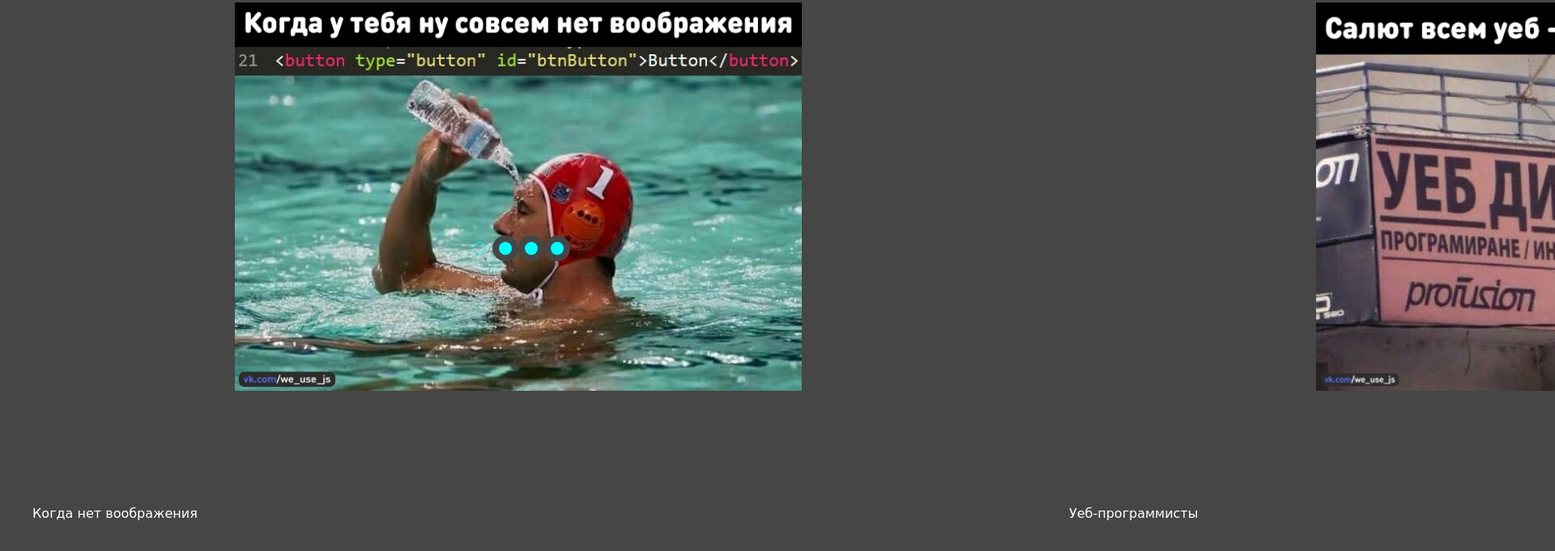
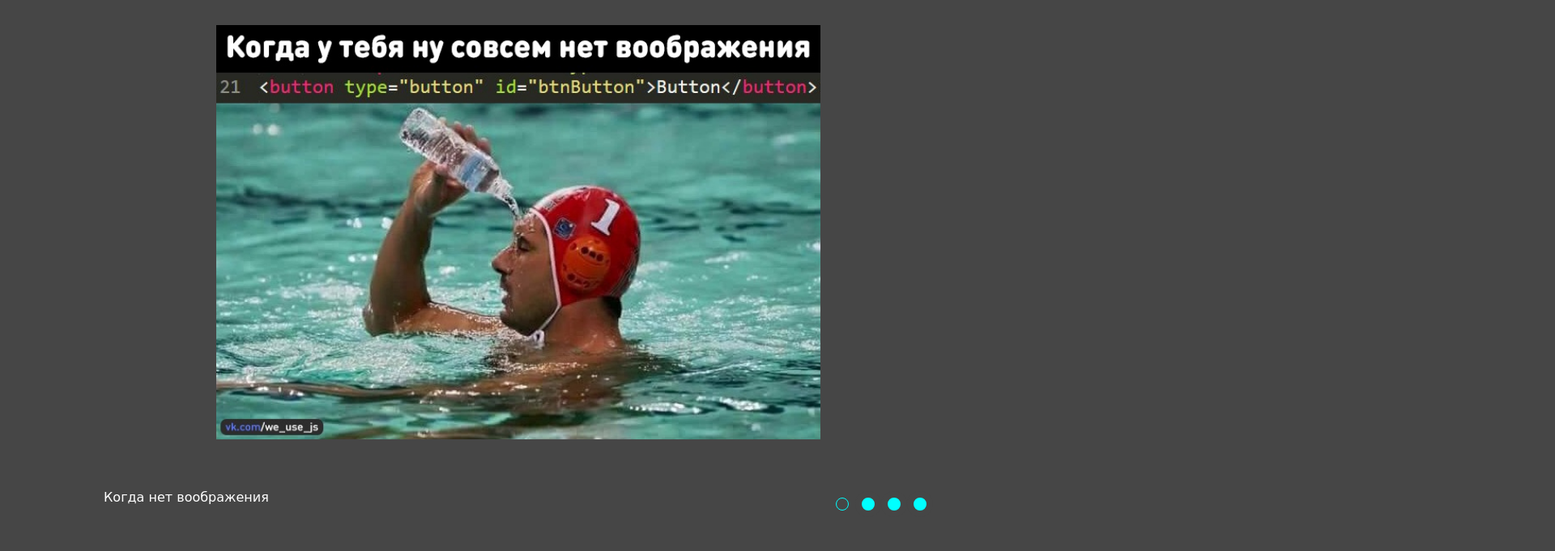
Before and after one commit to drEdisn/css-mem-slider, a plain HTML site: page cssMemSlider/index.html in a window 1280 px wide. Shown: the part 93-774 px from the top of the page at 81% size, 1920 px wide, since content can reach past the window. Drawn offline with Linux system fonts and the light colour scheme; a web font is replaced by a local one.

Commit message:
feat: add desktop version (Fri, May 13, 2022 2:57:40 AM)

```diff
--- a/cssMemSlider/index.html
+++ b/cssMemSlider/index.html
@@ -11,6 +11,7 @@
   <title>Mem Slider</title>
 </head>
 <body>
+  <div class="container">
     <input type="radio" name="slider" id="slide1" checked>
     <input type="radio" name="slider" id="slide2">
     <input type="radio" name="slider" id="slide3">
@@ -18,19 +19,24 @@
     <div class="content">
       <div class="content__block">
         <img src="./images/mem-1.jpg" alt="mem" class="content__block-img">
-      <p class="content__block-text">Когда нет воображения</p>
       </div>
       <div class="content__block">
         <img src="./images/mem-2.jpg" alt="mem" class="content__block-img">
-      <p class="content__block-text">Уеб-программисты</p>
       </div>
       <div class="content__block">
         <img src="./images/mem-3.jpg" alt="mem" class="content__block-img">
-      <p class="content__block-text">Мой уровень дизайна сайтов</p>
       </div>
       <div class="content__block">
         <img src="./images/mem-4.jpg" alt="mem" class="content__block-img">
-      <p class="content__block-text">ФУЛЛ-СТАК, ГАРРИ</p>
+      </div>
+    </div>
+    <div class="con">
+      <div class="view__text">
+        <div class="content__text">
+          <div class="content__block-text">Когда нет воображения</div>
+          <div class="content__block-text">Уеб-программисты</div>
+          <div class="content__block-text">Мой уровень дизайна</div>
+          <div class="content__block-text">ФУЛЛ-СТАК, ГАРРИ</div>
         </div>
       </div>
       <div class="nav-buttons">
@@ -40,5 +46,7 @@
           <label for="slide4" class="nav-buttons__item"></label>
       </div>
     </div>
+
+  </div>
 </body>
 </html>
--- a/cssMemSlider/style/style.css
+++ b/cssMemSlider/style/style.css
@@ -12,19 +12,30 @@ body {
   font-family: 'Macondo', cursive;
   height: 100%;
   width: 100%;
-  position: relative;
+  color: white;
+  background-color: rgb(70, 70, 70);
+}
+
+input {
+  display: none;
+}
+
+.container {
+  height: 100%;
+  width: 100%;
   overflow: hidden;
   margin: 0 auto;
   display: flex;
   flex-direction: column;
   align-items: center;
   justify-content: center;
-  color: white;
-  background-color: rgb(70, 70, 70);
 }
 
-input {
-  display: none;
+.con {
+  width: 80%;
+  height: 5%;
+  display: flex;
+  justify-content: space-between;
 }
 
 .content {
@@ -36,35 +47,53 @@ input {
   align-items: center;
   justify-content: start;
   transition: 0.5s;
-  margin-top: 2em;
 }
 
 /* .content__block */
 
 .content__block{
   display: flex;
-  flex-direction: column;
   height: 100%;
   width: 100%;
-  justify-content: space-between;
+  justify-content: center;
+}
+
+.view__text {
+  height: 100%;
+  width: 35%;
+  overflow: hidden;
+}
+
+.content__text {
+  height: 100%;
+  width: 400%;
+  display: flex;
+  align-items: center;
+  justify-content: start;
+  transition: 0.5s;
+
 }
 
 .content__block-text {
-  margin-left: 40px;
+  width: 25%;
+  height: 100%;
+  white-space:nowrap
 }
 
 .content__block-img {
-  height: 30rem;
-  width: 54rem;
+  height: 80%;
+  width: 70%;
   object-fit: contain;
   align-self: center;
 }
 
 .nav-buttons {
   display: flex;
+  justify-content: end;
   height: 2em;
   width: 8em;
-  position: absolute;
+  z-index: 10;
+  background-color: rgb(70, 70, 70);
 }
 
 .nav-buttons__item {
@@ -76,8 +105,18 @@ input {
   cursor: pointer;
 }
 
-.nav-buttons__item:hover {
+#slide1:not(:checked) ~ .con .nav-buttons label:nth-child(1):hover,
+#slide2:not(:checked) ~ .con .nav-buttons label:nth-child(2):hover,
+#slide3:not(:checked) ~ .con .nav-buttons label:nth-child(3):hover,
+#slide4:not(:checked) ~ .con .nav-buttons label:nth-child(4):hover {
   background-color: white;
+}
+
+#slide1:checked ~ .con .nav-buttons label:nth-child(1):hover,
+#slide2:checked ~ .con .nav-buttons label:nth-child(2):hover,
+#slide3:checked ~ .con .nav-buttons label:nth-child(3):hover,
+#slide4:checked ~ .con .nav-buttons label:nth-child(4):hover {
+  border-color: white;
 }
 
 #slide1:checked ~ .content {
@@ -96,10 +135,26 @@ input {
   margin-left: -600%;
 }
 
-#slide1:checked ~ .nav-buttons label:nth-child(1),
-#slide2:checked ~ .nav-buttons label:nth-child(2),
-#slide3:checked ~ .nav-buttons label:nth-child(3),
-#slide4:checked ~ .nav-buttons label:nth-child(4) {
+#slide1:checked ~ .con .content__text {
+  margin-left: 0%;
+}
+
+#slide2:checked ~ .con .content__text {
+  margin-left: -100%;
+}
+
+#slide3:checked ~ .con .content__text {
+  margin-left: -200%;
+}
+
+#slide4:checked ~ .con .content__text {
+  margin-left: -300%;
+}
+
+#slide1:checked ~ .con .nav-buttons label:nth-child(1),
+#slide2:checked ~ .con .nav-buttons label:nth-child(2),
+#slide3:checked ~ .con .nav-buttons label:nth-child(3),
+#slide4:checked ~ .con .nav-buttons label:nth-child(4) {
   width: 1em;
   height: 1em;
   background-color: inherit;
```
Lines whose indentation alone changed are shown as unchanged.
